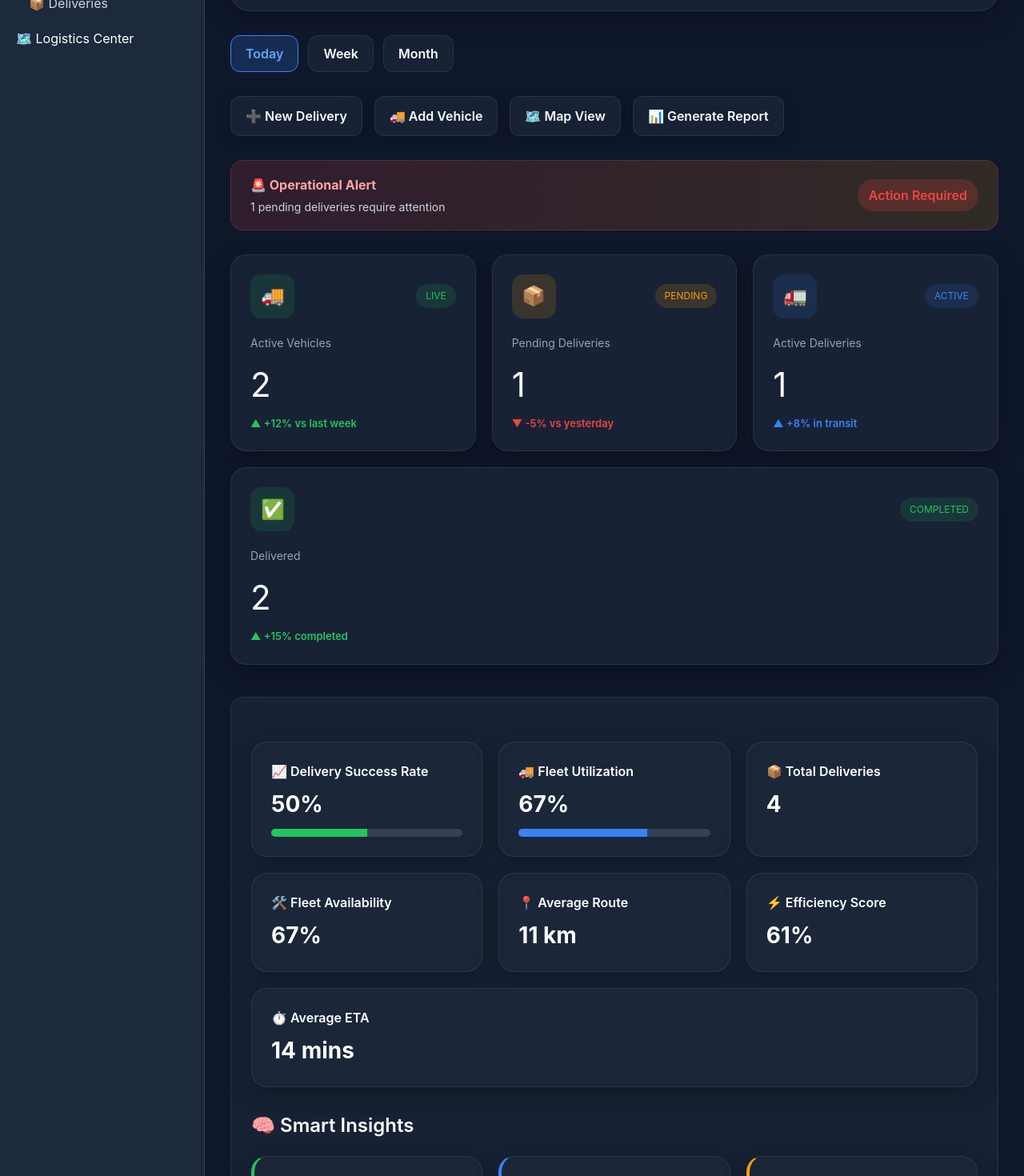
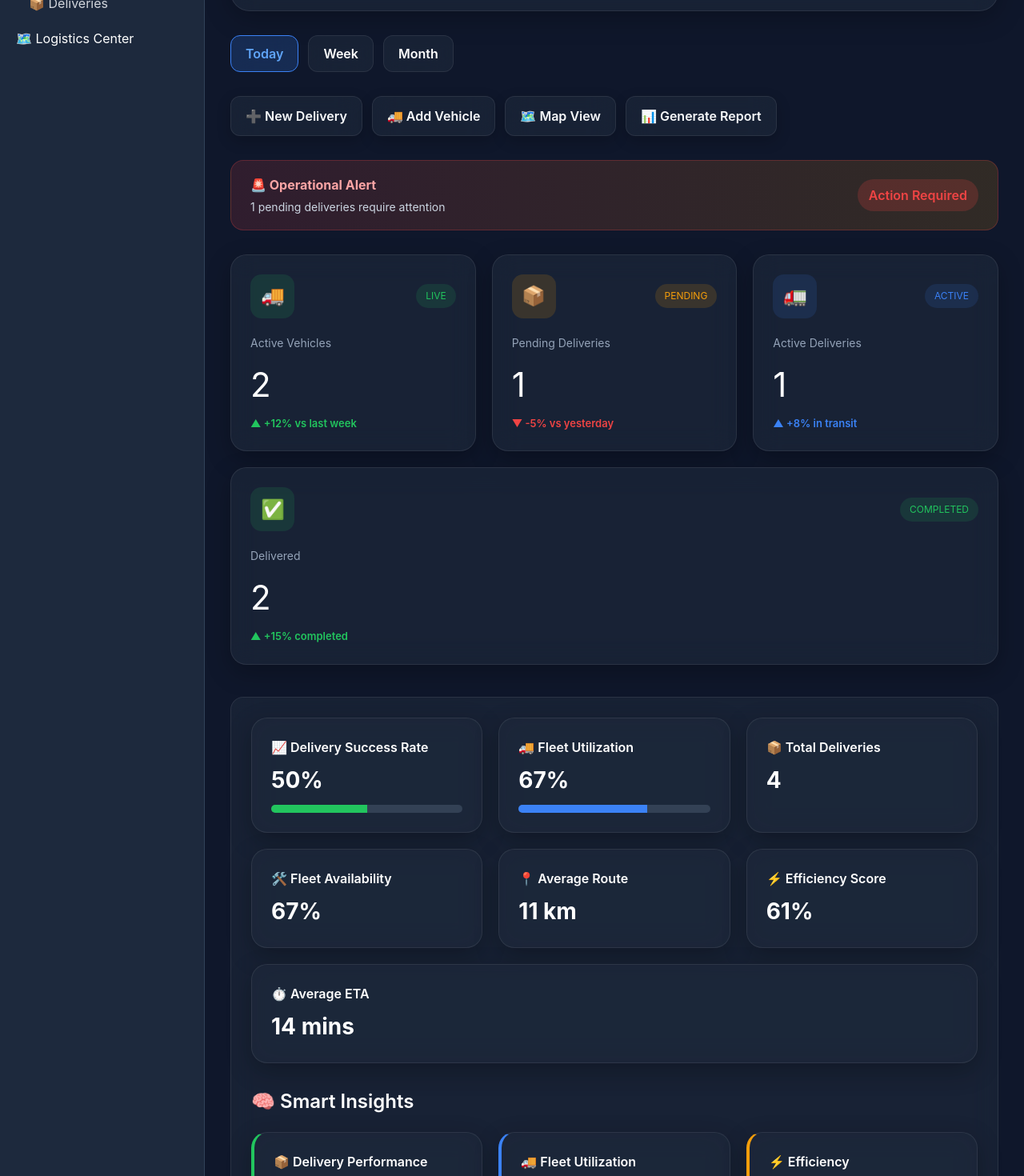
Before and after one commit to harshskarki/SmartRoute-Logistics-Management-System, a React (Vite) app: page / in a window 1280 px wide. Shown: the part 240-1710 px from the top of the page at 80% size. Built offline with nearby package versions, Linux system fonts and the light colour scheme.

Commit message:
Phase 5.9.5 Layout Spacing System

```diff
--- a/src/pages/Dashboard.jsx
+++ b/src/pages/Dashboard.jsx
@@ -355,6 +355,15 @@ const fleetInsight =
     },
   };
 
+  const spacing = {
+    xs: "8px",
+    sm: "12px",
+    md: "20px",
+    lg: "30px",
+    xl: "40px",
+    xxl: "60px",
+  };
+
 {/*Dashboard Header Section*/}
 
   return (
@@ -370,9 +379,9 @@ const fleetInsight =
 
           borderRadius: "24px",
 
-          padding: "30px",
-
-          marginBottom: "30px",
+          padding: spacing.lg,
+
+          marginBottom: spacing.lg,
 
           boxShadow:
             "0 8px 32px rgba(0,0,0,0.25)",
@@ -414,7 +423,7 @@ const fleetInsight =
           <div
             style={{
               display: "flex",
-              gap: "15px",
+              gap: spacing.sm,
               flexWrap: "wrap",
             }}
           >
@@ -529,7 +538,7 @@ const fleetInsight =
 <div
   style={{
     display: "flex",
-    gap: "15px",
+    gap: spacing.sm,
     flexWrap: "wrap",
     marginBottom: "30px",
   }}
@@ -630,7 +639,7 @@ const fleetInsight =
 
     flexWrap: "wrap",
 
-    gap: "15px",
+    gap: spacing.sm,
   }}
 >
   <div>
@@ -686,8 +695,9 @@ const fleetInsight =
       <div
         style={{
           display: "flex",
-          gap: "20px",
+          gap: spacing.md,
           flexWrap: "wrap",
+          marginBottom: spacing.lg,
         }}
       >
         <div
@@ -1037,9 +1047,9 @@ const fleetInsight =
         <div
           style={{
             display: "flex",
-            gap: "20px",
+            gap: spacing.md,
             flexWrap: "wrap",
-            marginTop: "30px",
+            marginBottom: spacing.lg,
           }}
         >
   <div
@@ -1267,8 +1277,9 @@ const fleetInsight =
         <div
           style={{
             display: "flex",
+            gap: spacing.md,
             flexWrap: "wrap",
-            gap: "20px",
+            marginBottom: spacing.lg,
           }}
         >
           <div
```
